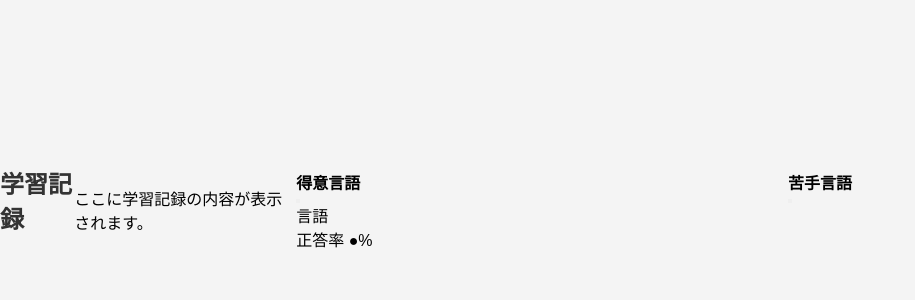
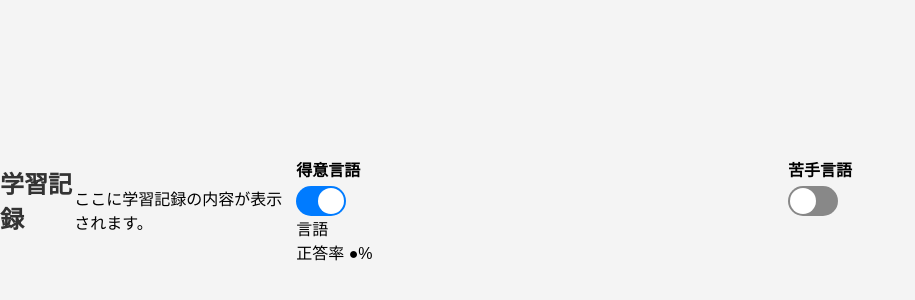
Before and after one commit to sin1227488801/RemindCodeTyping, a plain HTML site: page Rct/records.html in a window 1280 px wide. Shown: the part 190-490 px from the top of the page, without its empty margins (0-915 px from the left). Drawn offline with Linux system fonts and the light colour scheme.

Commit message:
[edit]cssの修正

```diff
--- a/Rct/css/records.css
+++ b/Rct/css/records.css
@@ -1,18 +1,51 @@
 @import url('_common.css');
 
-
-
-.toggleButton input {
-    display: none;
-    /* チェックボックスを非表示 */
+.box-color {
+    background-color: var(--color-border);
+    border-radius: 8px;
+    box-shadow: 0px 0px 5px var(--color-product-sub);
+    padding: var(--padding-more-narrow) var(--padding-more-narrow);
+    margin: var(--margin-more-narrow);
 }
 
-.toggleButton span {
-    cursor: pointer;
-    /* スタイルを追加 */
+.label-button-container {
+    display: flex;
+    justify-content: space-between;
+    align-items: center;
+    width: 100%;
 }
 
-.toggleButton input:checked ~ #content {
-    display: block;
-    /* チェックされたときにコンテンツを表示 */
+/* トグルボタンのスタイル */
+.toggleButton {
+    position: relative;
+    display: inline-block;
+    width: 50px;
+    height: 30px;
+    background-color: var(--color-text-light);
+    border-radius: 30px;
+    border: none;
+    cursor: pointer;
+    transition: background-color 0.4s;
+    /* margin-right: 100px; */
 }
+
+.toggleButton:before {
+    content: '';
+    position: absolute;
+    width: 26px;
+    height: 26px;
+    border-radius: 50%;
+    background-color: white;
+    top: 2px;
+    left: 2px;
+    transition: transform 0.4s;
+}
+
+/* ボタンが「非表示」の時のスタイル */
+.toggleButton.active {
+    background-color: var(--color-primary);
+}
+
+.toggleButton.active:before {
+    transform: translateX(20px);
+}
```
